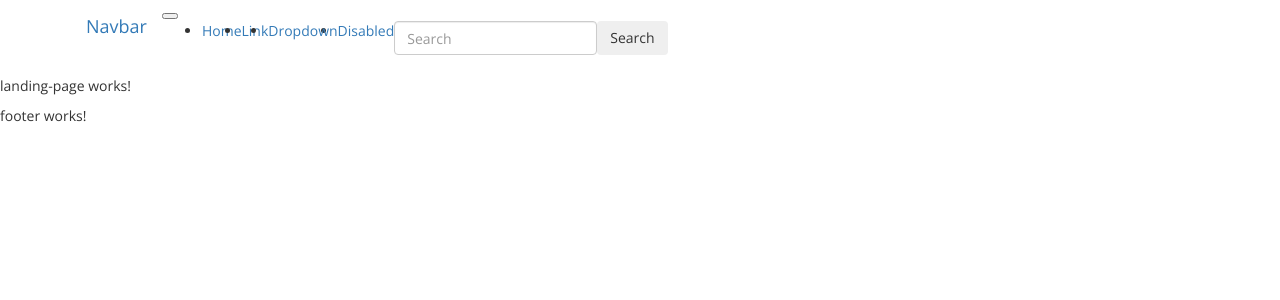
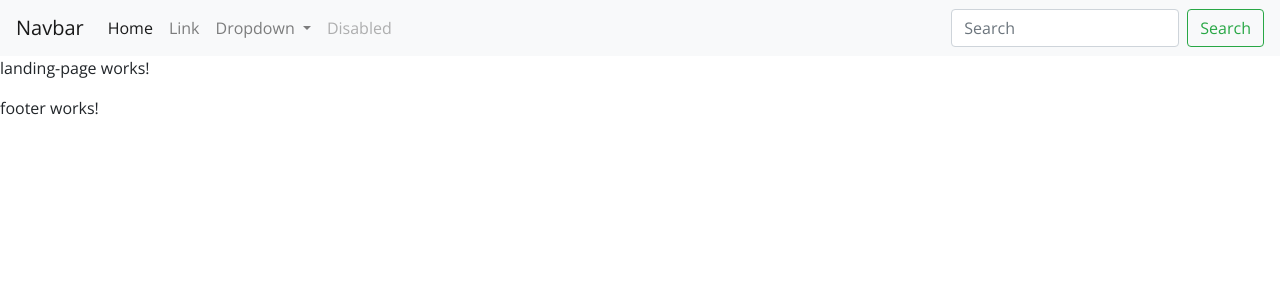
Before and after one commit to DCay/FreeRise, an Angular app: page / in a window 1280 px wide. Shown: the top 300 px of the page. Built offline with nearby package versions, Linux system fonts and the light colour scheme.

Commit message:
Upgrade to Bootstrp 4.0.0

```diff
--- a/package.json
+++ b/package.json
@@ -20,7 +20,7 @@
     "@angular/platform-browser": "^6.1.0",
     "@angular/platform-browser-dynamic": "^6.1.0",
     "@angular/router": "^6.1.0",
-    "bootstrap": "^3.3.7",
+    "bootstrap": "^4.0.0",
     "core-js": "^2.5.4",
     "jquery": "^3.3.1",
     "npm": "^6.4.1",
--- a/src/app/components/shared-components/navigation/navigation.component.html
+++ b/src/app/components/shared-components/navigation/navigation.component.html
@@ -1,4 +1,4 @@
-<div class="container">
+<!--<div class="container">-->
 <nav class="navbar navbar-expand-lg navbar-light bg-light">
   <a class="navbar-brand" href="#">Navbar</a>
   <button class="navbar-toggler" type="button" data-toggle="collapse" data-target="#navbarSupportedContent" aria-controls="navbarSupportedContent" aria-expanded="false" aria-label="Toggle navigation">
@@ -34,4 +34,4 @@
     </form>
   </div>
 </nav>
-</div>
+<!--</div>-->
```
Also changed, not shown: 1 other file (tests, documents, lock files or other folders). Lines whose indentation alone changed are shown as unchanged.
